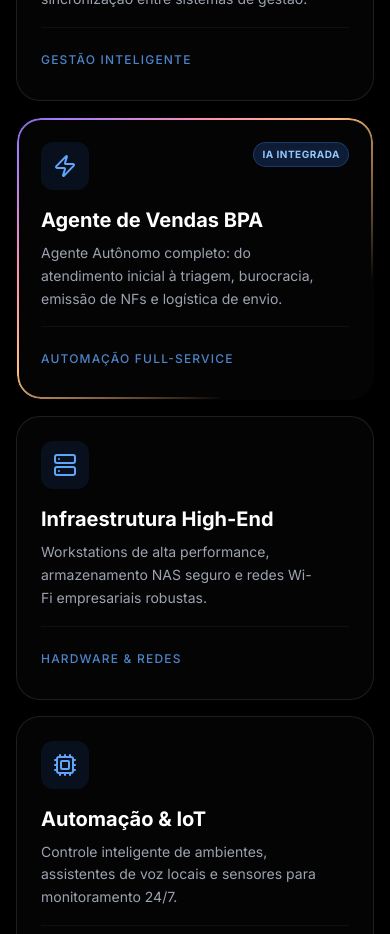
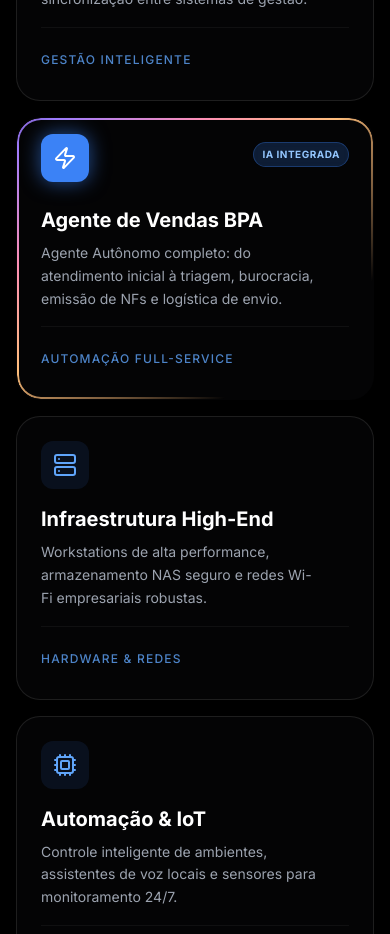
Before and after one commit to Foninhoiuri/Nexis-Landing-page, a Next.js app: page / in a window 390 px wide. Shown: the part 4200-5134 px from the top of the page. Built offline with nearby package versions, Linux system fonts and the light colour scheme.

Commit message:
style: force active state for BPA card icon on mobile

```diff
--- a/src/components/Solutions.tsx
+++ b/src/components/Solutions.tsx
@@ -5,8 +5,8 @@ import { Bot, BarChart3, FileText, Server, Cpu, Headphones, Smartphone, BatteryC
 import ShineBorder from "@/components/ui/shine-border";
 
 // --- Config ---
-const DEFAULT_PARTICLE_COUNT = 12;
-const DEFAULT_SPOTLIGHT_RADIUS = 300;
+const DEFAULT_PARTICLE_COUNT = 0;
+const DEFAULT_SPOTLIGHT_RADIUS = 150;
 const DEFAULT_GLOW_COLOR = '56, 189, 248'; // Blue-400 (matches 'btn-blue')
 const MOBILE_BREAKPOINT = 768;
 
@@ -589,7 +589,7 @@ export function Solutions() {
                      `}
                             glowColor={glowColor}
                             disableAnimations={shouldDisableAnimations}
-                            enableTilt={!isMobile}
+                            enableTilt={false}
                             clickEffect={true}
                             enableMagnetism={!isMobile}
                             /* @ts-ignore */
@@ -602,10 +602,11 @@ export function Solutions() {
                                         {/* Icon Container with 'btn-blue' effect logic */}
                                         <div className={`
                                          w-12 h-12 rounded-xl flex items-center justify-center
-                                         bg-blue-500/10 text-blue-400
                                          transition-all duration-300
-                                         group-hover:bg-blue-500 group-hover:text-white group-hover:shadow-[0_0_20px_rgba(59,130,246,0.6)]
-                                         group-hover:-translate-y-2
+                                         ${(isMobile && /* @ts-ignore */ card.useShine)
+                                                ? 'bg-blue-500 text-white shadow-[0_0_20px_rgba(59,130,246,0.6)] -translate-y-2'
+                                                : 'bg-blue-500/10 text-blue-400 group-hover:bg-blue-500 group-hover:text-white group-hover:shadow-[0_0_20px_rgba(59,130,246,0.6)] group-hover:-translate-y-2'
+                                            }
                                      `}>
                                             <card.icon className="w-6 h-6" />
                                         </div>
```
